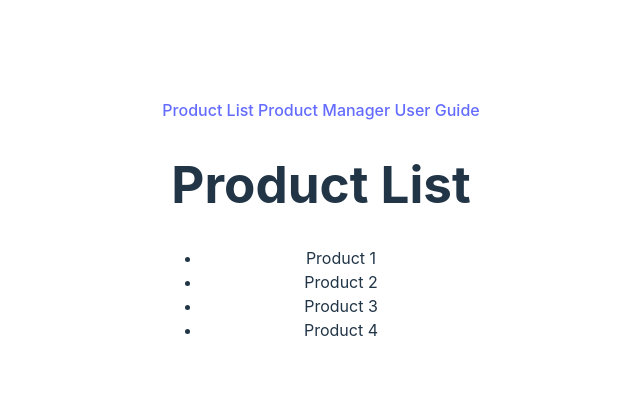
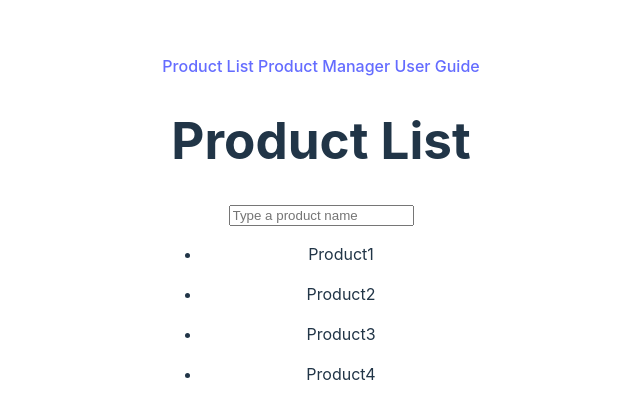
Before and after one commit to werikscs/vuejs3_tutorial, a Vue app: page / in a window 1280 px wide. Shown: the part 172-590 px from the top of the page, without its empty margins (319-959 px from the left). Built offline with nearby package versions, Linux system fonts and the light colour scheme.

Commit message:
feat: implement ProductListView filter

```diff
--- a/src/views/ProductList.vue
+++ b/src/views/ProductList.vue
@@ -1,17 +1,29 @@
 <script setup lang="ts">
-  const productList = [
-    {id: 1, name: 'Product 1', price: 100},
-    {id: 2, name: 'Product 2', price: 200},
-    {id: 3, name: 'Product 3', price: 300},
-    {id: 4, name: 'Product 4', price: 400},
+  import { computed, ref } from 'vue';
+  import ProductList from '../entities/ProductList';
+
+  const productList = new ProductList()
+  productList.products = [
+    {name: 'Product1'},
+    {name: 'Product2'},
+    {name: 'Product3'},
+    {name: 'Product4'},
   ]
+  const productNameToSearch = ref('')
+  const filteredProducts = computed(() => {
+    if(productNameToSearch.value === '') return productList.getProducts()
+    const product = productList.getProductByName(productNameToSearch.value)
+    return product ? [product] : []
+  })
 </script>
 
 <template>
   <h1>Product List</h1>
-  <ul>
-    <li v-for="product in productList" :key="product.id">
-      {{ product.name }}
+  <input v-model="productNameToSearch" placeholder="Type a product name">
+  <p v-if="!filteredProducts.length">Product not found</p>
+  <ul v-for="product in filteredProducts" :key="product?.name">
+    <li v-if="filteredProducts.length">
+      {{ product?.name }}
     </li>
   </ul>
 </template>
```
